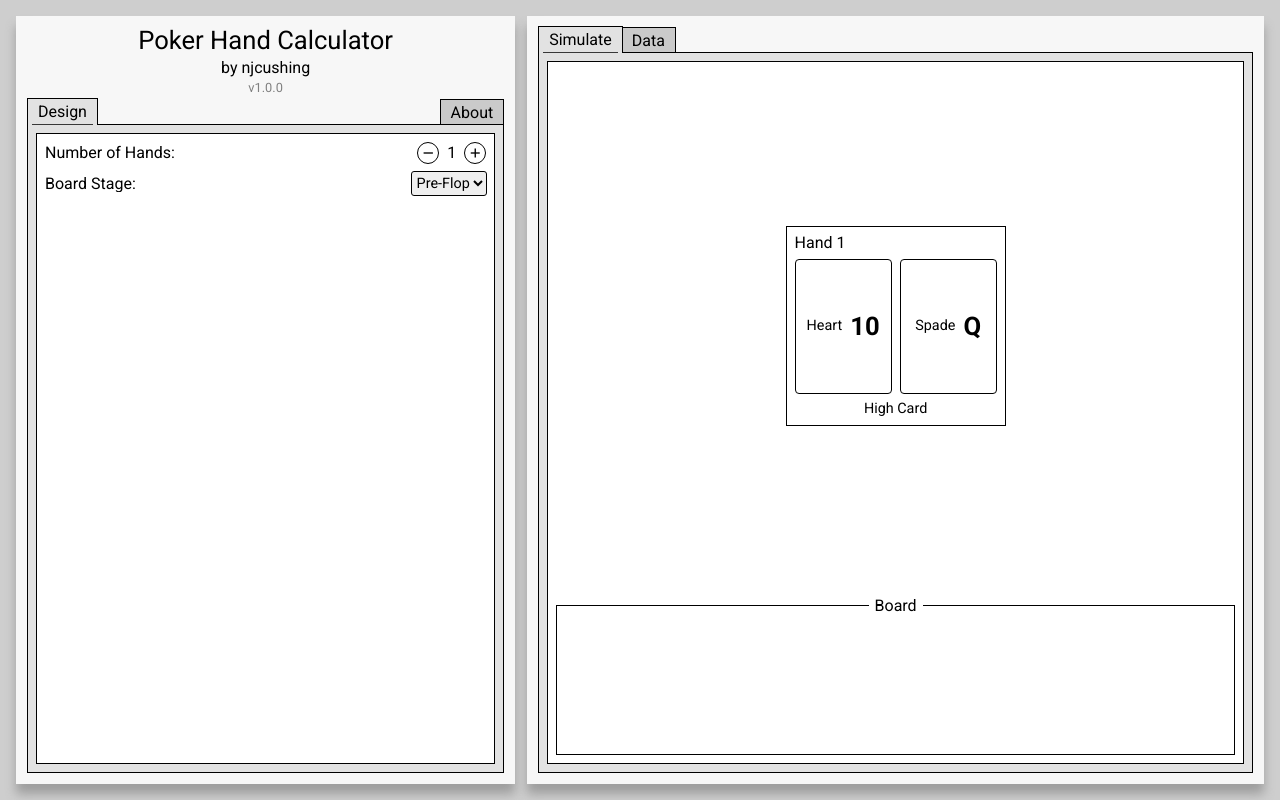
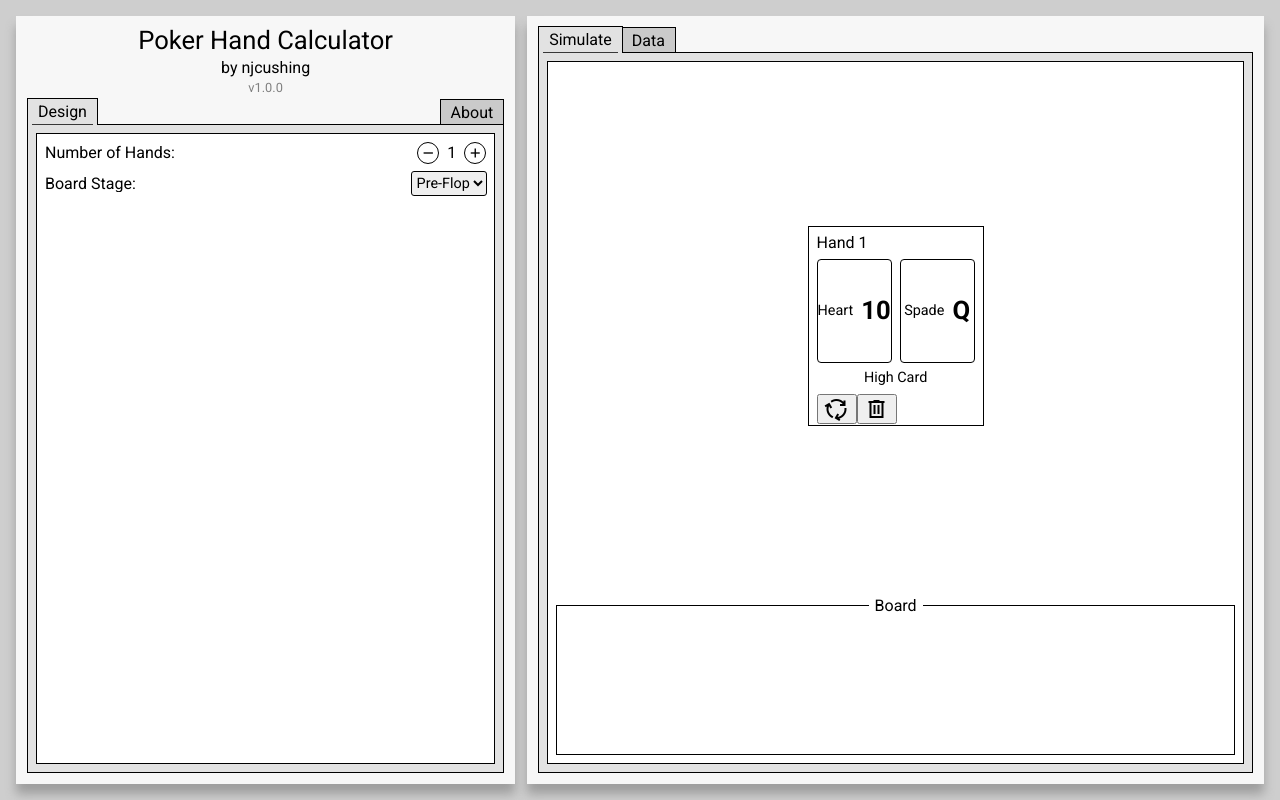
Before and after one commit to njcushing/poker-hand-calculator, a React (Vite) app: page / in a window 1280 px wide. Built offline with nearby package versions, Linux system fonts and the light colour scheme.

Commit message:
Add 'Cycle' and 'Delete' buttons to Hand component

```diff
--- a/src/features/Simulate/components/Hand/index.tsx
+++ b/src/features/Simulate/components/Hand/index.tsx
@@ -16,6 +16,32 @@ export function Hand({ info, number }: THand) {
                 <Card info={info.hand[1]} />
             </div>
             <p className={styles["hand-strength"]}>{info.strength.rank}</p>
+            <div className={styles["hand-options"]}>
+                <button
+                    type="button"
+                    className={`${styles["shuffle-hand-button"]} material-symbols-sharp`}
+                    onClick={(e) => {
+                        e.currentTarget.blur();
+                    }}
+                    onMouseLeave={(e) => {
+                        e.currentTarget.blur();
+                    }}
+                >
+                    Cycle
+                </button>
+                <button
+                    type="button"
+                    className={`${styles["delete-hand-button"]} material-symbols-sharp`}
+                    onClick={(e) => {
+                        e.currentTarget.blur();
+                    }}
+                    onMouseLeave={(e) => {
+                        e.currentTarget.blur();
+                    }}
+                >
+                    Delete
+                </button>
+            </div>
         </div>
     );
 }
```
